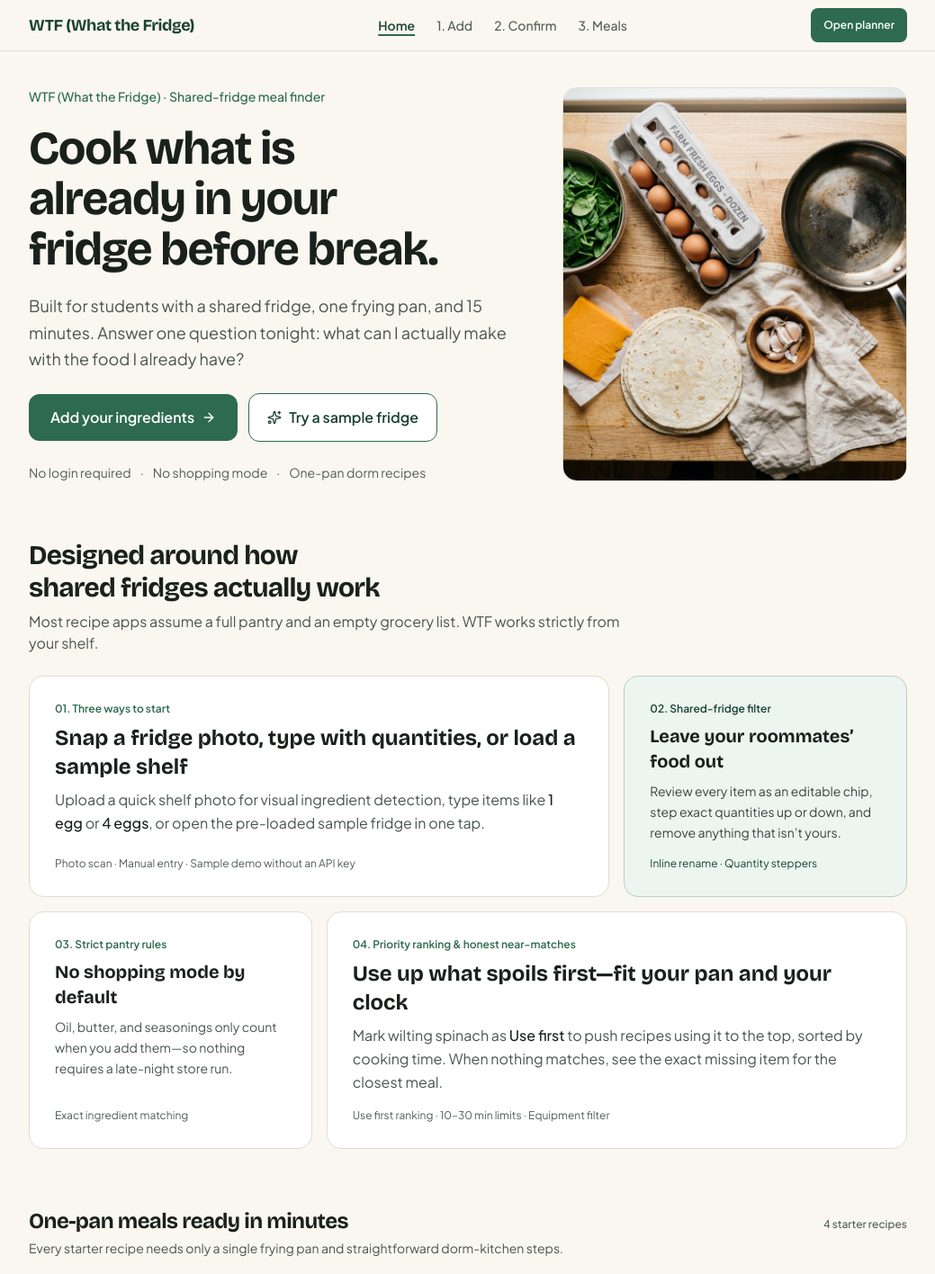
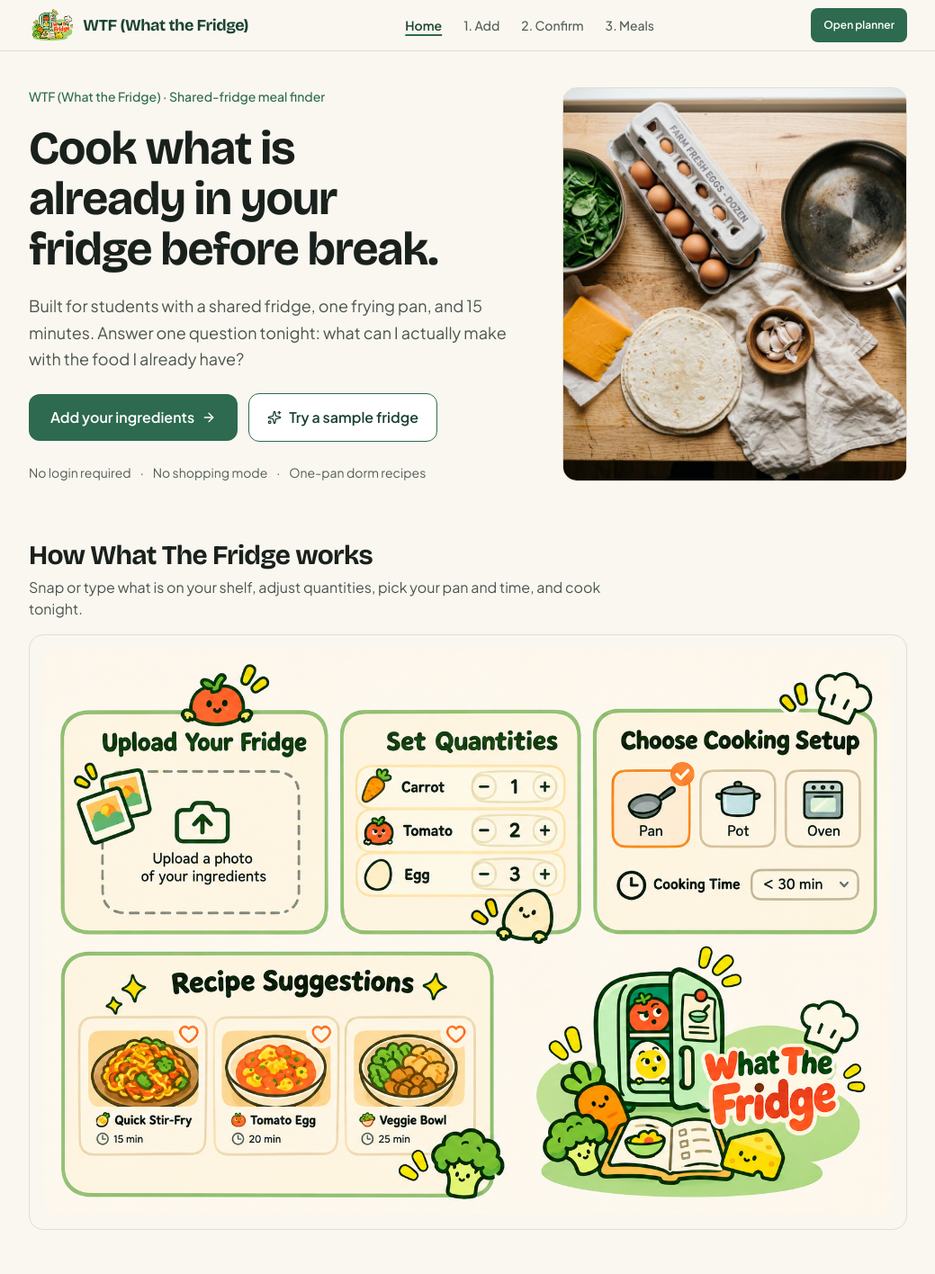
Before and after one commit to suznxu64/Fridge_First, a React (Vite) app: page / in a window 1280 px wide. Shown: the top 1416 px of the page at 90% size, without its empty margins (120-1159 px from the left). Built offline with nearby package versions, Linux system fonts and the light colour scheme.

Commit message:
feat(ui): add application logo to header and home screen

```diff
--- a/index.html
+++ b/index.html
@@ -3,6 +3,7 @@
   <head>
     <meta charset="UTF-8" />
     <meta name="viewport" content="width=device-width, initial-scale=1.0" />
+    <link rel="icon" type="image/png" href="/assets/aistudio/IMG_4111_9a68c17d.PNG" />
     <title>WTF (What the Fridge) — Cook with what you already have</title>
     <meta name="description" content="What can I cook tonight with food I already have? Turn shared fridge leftovers into quick one-pan meals before break." />
     <meta property="og:title" content="WTF (What the Fridge) — Cook with what you already have" />
--- a/src/App.tsx
+++ b/src/App.tsx
@@ -187,13 +187,20 @@ export default function App() {
         {/* Compact 3-zone top bar */}
         <header className="sticky top-0 z-30 border-b border-[#E2DDD2] bg-[#FAF7F0]/95 backdrop-blur-sm">
           <div className="max-w-5xl mx-auto px-3 sm:px-6 h-14 flex items-center justify-between gap-2 sm:gap-8">
-            {/* Zone 1: Single wordmark */}
+            {/* Zone 1: Logo + Wordmark */}
             <button
               type="button"
               onClick={() => setScreen("home")}
-              className="font-display text-sm sm:text-lg font-bold tracking-tight text-[#1B4332] whitespace-nowrap shrink-0 cursor-pointer"
+              className="inline-flex items-center gap-2 font-display text-sm sm:text-lg font-bold tracking-tight text-[#1B4332] whitespace-nowrap shrink-0 cursor-pointer"
             >
-              WTF (What the Fridge)
+              <img
+                src="/assets/aistudio/IMG_4111_9a68c17d.PNG"
+                alt="What The Fridge logo"
+                referrerPolicy="no-referrer"
+                className="h-9 w-auto object-contain shrink-0"
+              />
+              <span className="sm:hidden">WTF</span>
+              <span className="hidden sm:inline">WTF (What the Fridge)</span>
             </button>
 
             {/* Zone 2: Concise single-line nav links */}
--- a/src/components/HomeScreen.tsx
+++ b/src/components/HomeScreen.tsx
@@ -3,6 +3,8 @@ import { ArrowRight, Sparkles, Utensils } from "lucide-react";
 import { RECIPES } from "../data/recipes";
 
 const HERO_IMAGE_URL = "/src/assets/images/kitchen_fridge_prep_1795293379048.jpg";
+const PRODUCT_OVERVIEW_URL = "/assets/aistudio/IMG_4109_e2d79a45.PNG";
+const LOGO_URL = "/assets/aistudio/IMG_4111_9a68c17d.PNG";
 
 interface HomeScreenProps {
   onStartPlanning: () => void;
@@ -14,15 +16,24 @@ export function HomeScreen({
   onTrySampleFridge,
 }: HomeScreenProps) {
   const [heroImgFailed, setHeroImgFailed] = useState(false);
+  const [overviewImgFailed, setOverviewImgFailed] = useState(false);
 
   return (
     <div className="space-y-14 sm:space-y-16">
       {/* 1. Hero Proposition */}
       <section className="grid grid-cols-1 lg:grid-cols-12 gap-8 lg:gap-10 items-stretch">
         <div className="lg:col-span-7 flex flex-col justify-center space-y-5">
-          <p className="text-sm font-medium text-[#2D6A4F]">
-            WTF (What the Fridge) · Shared-fridge meal finder
-          </p>
+          <div className="flex items-center gap-3">
+            <img
+              src={LOGO_URL}
+              alt="What The Fridge mascot logo"
+              referrerPolicy="no-referrer"
+              className="h-12 w-auto object-contain shrink-0 sm:hidden"
+            />
+            <p className="text-sm font-medium text-[#2D6A4F]">
+              WTF (What the Fridge) · Shared-fridge meal finder
+            </p>
+          </div>
 
           <h1 className="font-display text-[2.25rem] sm:text-5xl lg:text-[3.25rem] font-bold tracking-tight text-[#1A211D] text-balance leading-[1.08]">
             Cook what is already in your fridge before break.
@@ -83,7 +94,31 @@ export function HomeScreen({
         </div>
       </section>
 
-      {/* 2. Asymmetric Bento Feature Showcase */}
+      {/* 2. Illustrated Product Introduction */}
+      {!overviewImgFailed && (
+        <section className="space-y-4">
+          <div className="max-w-2xl space-y-1.5">
+            <h2 className="font-display text-2xl sm:text-3xl font-bold tracking-tight text-[#1A211D]">
+              How What The Fridge works
+            </h2>
+            <p className="text-base text-[#4A554E]">
+              Snap or type what is on your shelf, adjust quantities, pick your pan and time, and cook tonight.
+            </p>
+          </div>
+
+          <div className="overflow-hidden rounded-2xl border border-[#E2DDD2] bg-[#FAF7F0] p-2 sm:p-4">
+            <img
+              src={PRODUCT_OVERVIEW_URL}
+              alt="What The Fridge workflow showing Upload Your Fridge, Set Quantities, Choose Cooking Setup, and Recipe Suggestions"
+              referrerPolicy="no-referrer"
+              onError={() => setOverviewImgFailed(true)}
+              className="w-full h-auto rounded-xl object-contain"
+            />
+          </div>
+        </section>
+      )}
+
+      {/* 3. Asymmetric Bento Feature Showcase */}
       <section className="space-y-6">
         <div className="max-w-2xl space-y-2">
           <h2 className="font-display text-2xl sm:text-3xl font-bold tracking-tight text-[#1A211D] text-balance">
@@ -169,7 +204,7 @@ export function HomeScreen({
         </div>
       </section>
 
-      {/* 3. Meal Preview Strip */}
+      {/* 4. Meal Preview Strip */}
       <section className="space-y-5">
         <div className="flex flex-wrap items-baseline justify-between gap-2">
           <div className="space-y-1">
@@ -214,7 +249,7 @@ export function HomeScreen({
         </div>
       </section>
 
-      {/* 4. Final Callout */}
+      {/* 5. Final Callout */}
       <section className="rounded-2xl border border-[#B7D1C2] bg-[#EDF5F0] p-6 sm:p-8 flex flex-col sm:flex-row sm:items-center sm:justify-between gap-5">
         <div className="space-y-1.5 max-w-xl">
           <h2 className="font-display text-2xl font-bold text-[#1A211D]">
```
Also changed, not shown: public/assets/aistudio/IMG_4109_e2d79a45.PNG (added), public/assets/aistudio/IMG_4111_9a68c17d.PNG (added).
